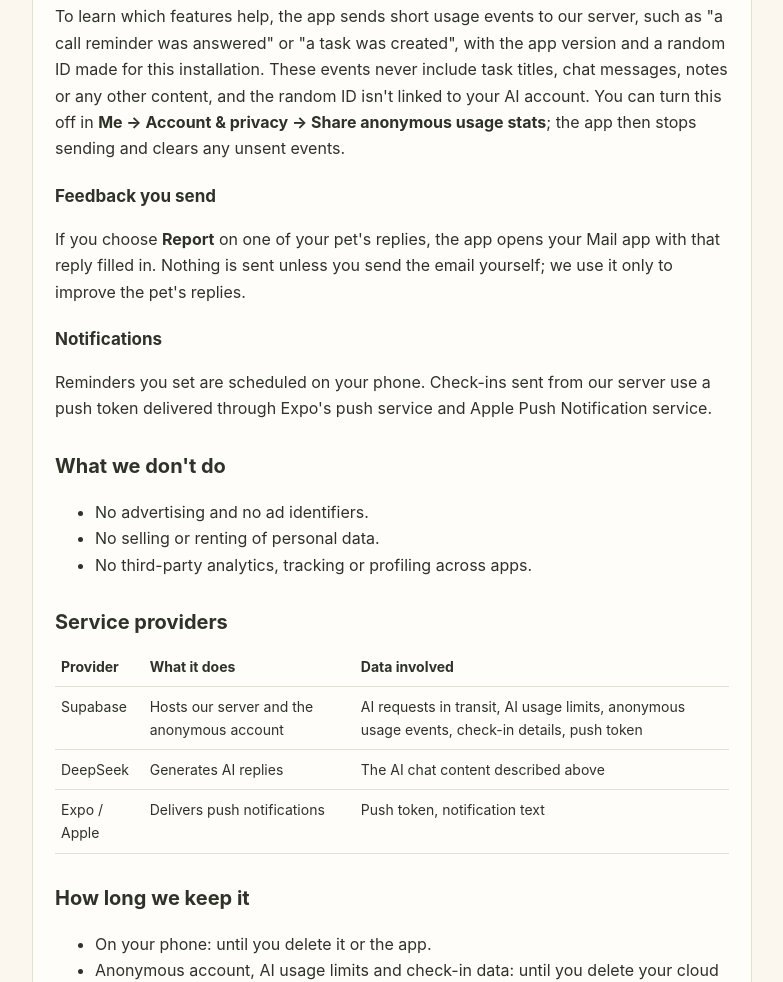
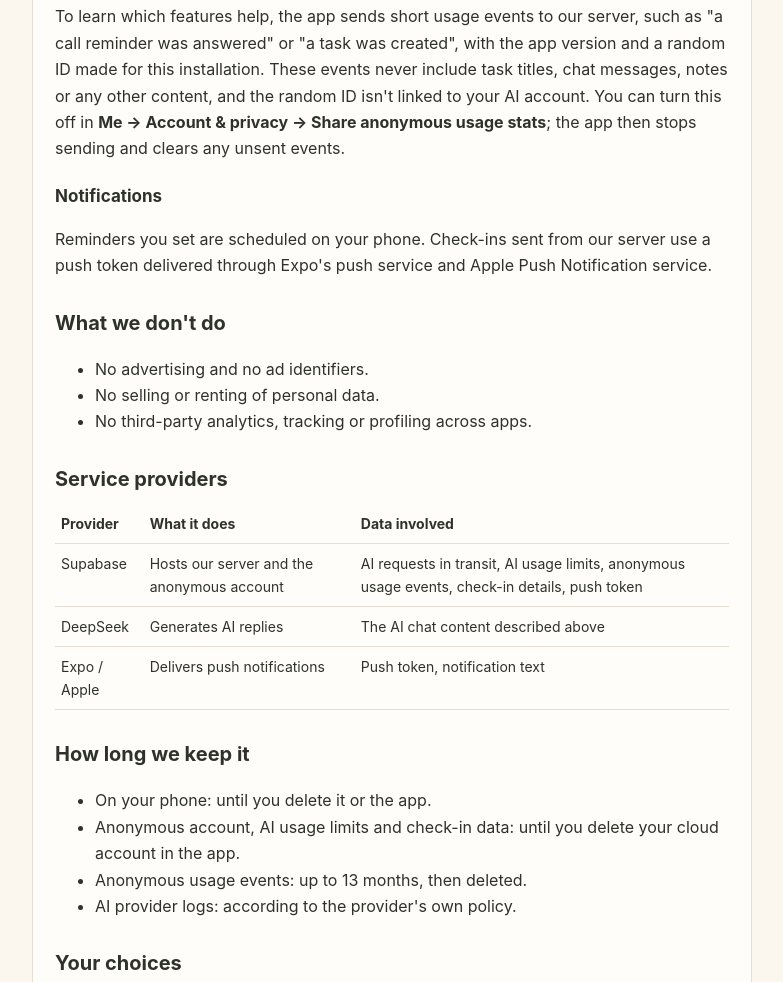
Before and after one commit to gbob47652-cloud/barley-site, a plain HTML site: page privacy.html in a window 1280 px wide. Shown: the part 1525-2507 px from the top of the page, without its empty margins (248-1031 px from the left). Drawn offline with Linux system fonts and the light colour scheme.

```diff
--- a/privacy.html
+++ b/privacy.html
@@ -33,8 +33,6 @@
 <p>For a check-in to arrive on time, our server stores what you asked for, when, and a short summary of context the pet needs (such as relevant memories), plus a notification token for your device.</p>
 <h3>Anonymous usage counts</h3>
 <p>To learn which features help, the app sends short usage events to our server, such as "a call reminder was answered" or "a task was created", with the app version and a random ID made for this installation. These events never include task titles, chat messages, notes or any other content, and the random ID isn't linked to your AI account. You can turn this off in <strong>Me → Account &amp; privacy → Share anonymous usage stats</strong>; the app then stops sending and clears any unsent events.</p>
-<h3>Feedback you send</h3>
-<p>If you choose <strong>Report</strong> on one of your pet's replies, the app opens your Mail app with that reply filled in. Nothing is sent unless you send the email yourself; we use it only to improve the pet's replies.</p>
 <h3>Notifications</h3>
 <p>Reminders you set are scheduled on your phone. Check-ins sent from our server use a push token delivered through Expo's push service and Apple Push Notification service.</p>
 <h2>What we don't do</h2>
```
